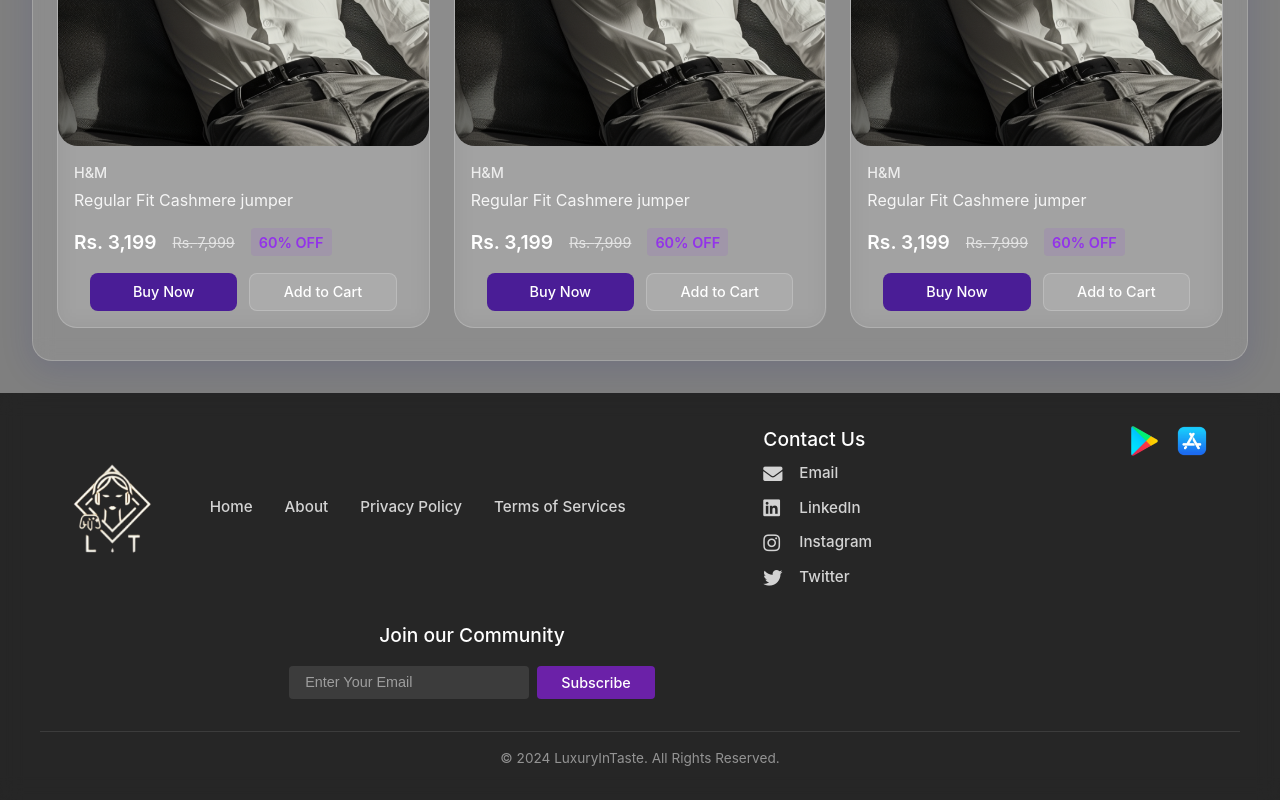
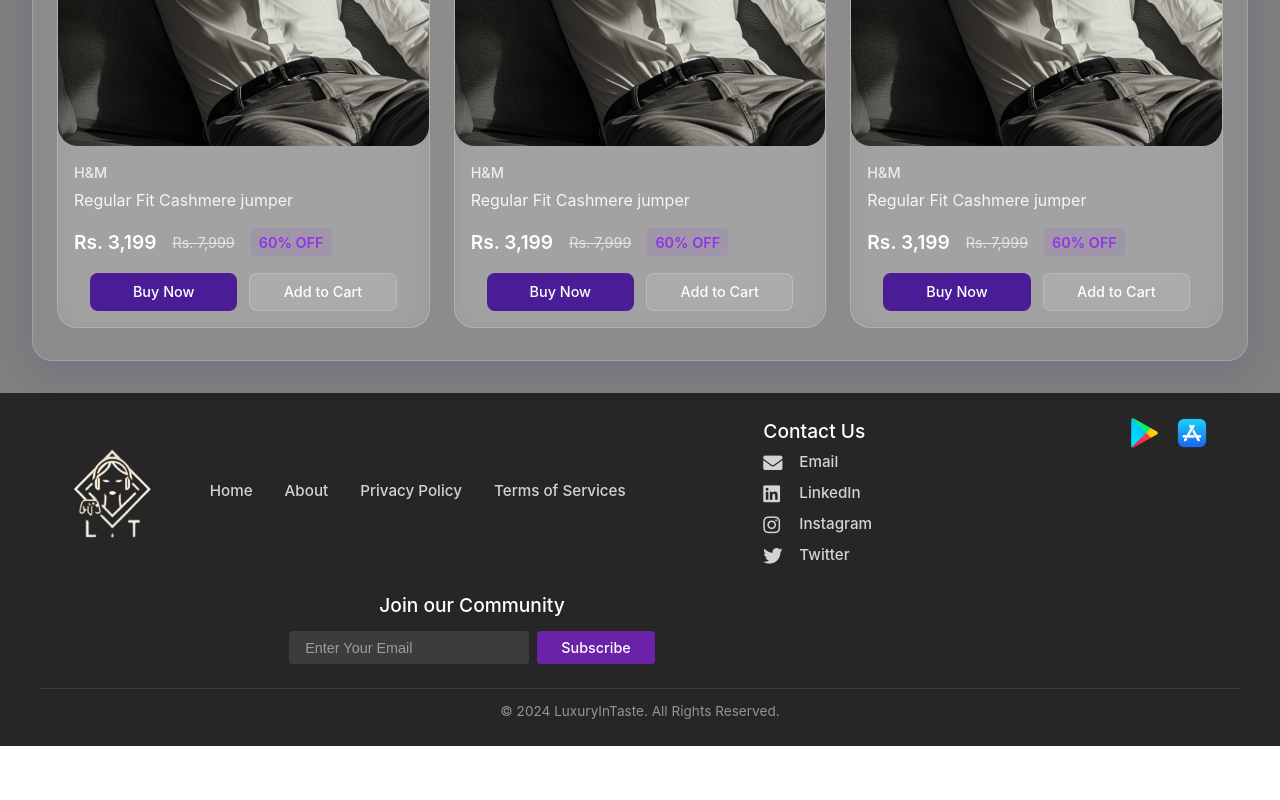
Before and after one commit to luxuryintaste-LIT/lit-ecommerce-backend, a React (Vite) app: page / in a window 1280 px wide. Shown: the part 1288-2088 px from the top of the page. After the commit the page ends 2034 px from the top, so only its background shows below. Built offline with nearby package versions, Linux system fonts and the light colour scheme.

Commit message:
again fixed

```diff
--- a/src/styles/Footer.css
+++ b/src/styles/Footer.css
@@ -2,7 +2,7 @@
   width: 100%;
   background: rgba(0, 0, 0, 0.7);
   backdrop-filter: blur(10px);
-  padding: 2rem 0;
+  padding: 1.5rem 0;
   color: #fff;
 }
 
@@ -29,7 +29,7 @@
   align-items: center;
   gap: 3rem;
   width: 100%;
-  margin-bottom: 2rem;
+  margin-bottom: 1.5rem;
   border: none;
 }
 
@@ -72,13 +72,13 @@
   font-size: 1.2rem;
   font-weight: 500;
   color: #fff;
-  margin-bottom: 0.5rem;
+  margin-bottom: 0.35rem;
 }
 
 .social-links {
   display: flex;
   flex-direction: column;
-  gap: 0.75rem;
+  gap: 0.5rem;
 }
 
 .social-link {
@@ -115,7 +115,7 @@
 
 .footer-subscribe h3 {
   font-size: 1.2rem;
-  margin-bottom: 1rem;
+  margin-bottom: 0.75rem;
   font-weight: 500;
   color: #fff;
   text-align: center;
@@ -182,8 +182,8 @@
 
 .footer-bottom {
   max-width: 1200px;
-  margin: 2rem auto 0;
-  padding: 1rem 2rem 0;
+  margin: 1.5rem auto 0;
+  padding: 0.75rem 2rem 0;
   border-top: 1px solid rgba(255, 255, 255, 0.1);
   text-align: center;
 }
```
